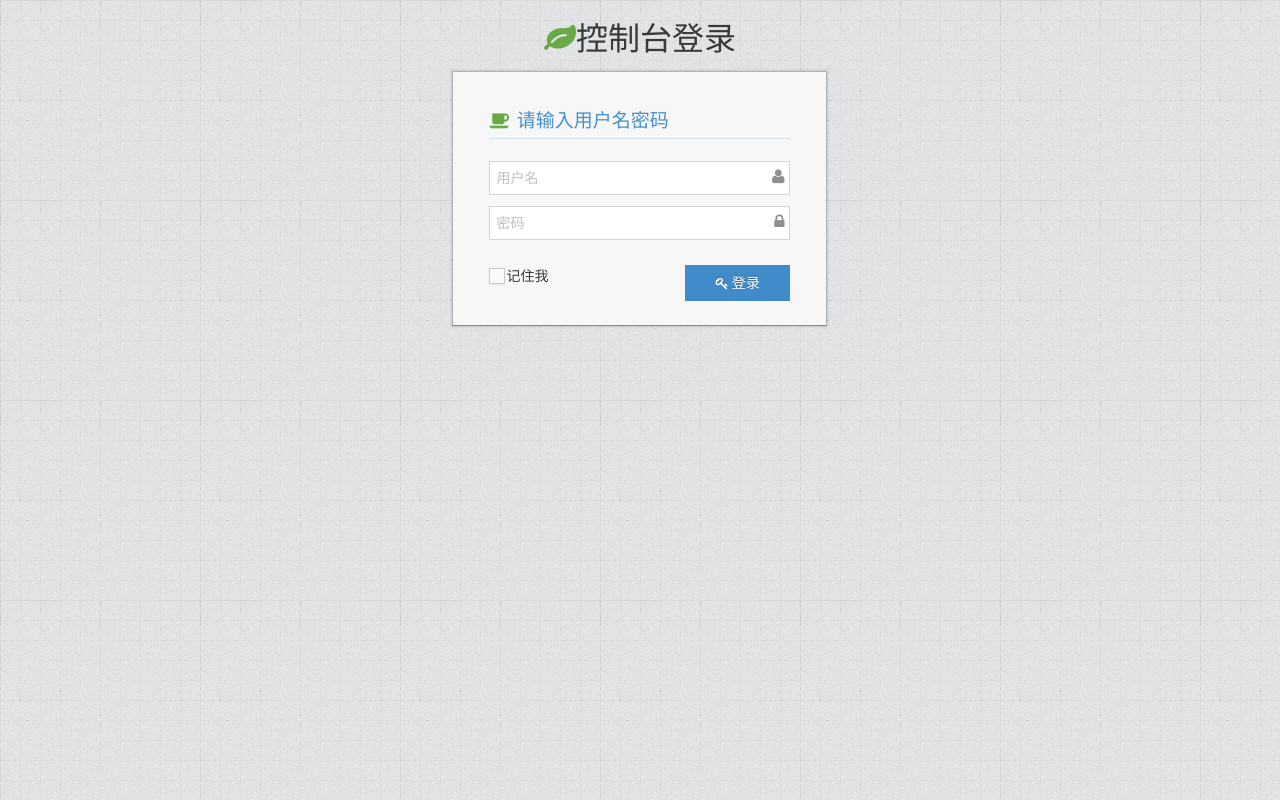
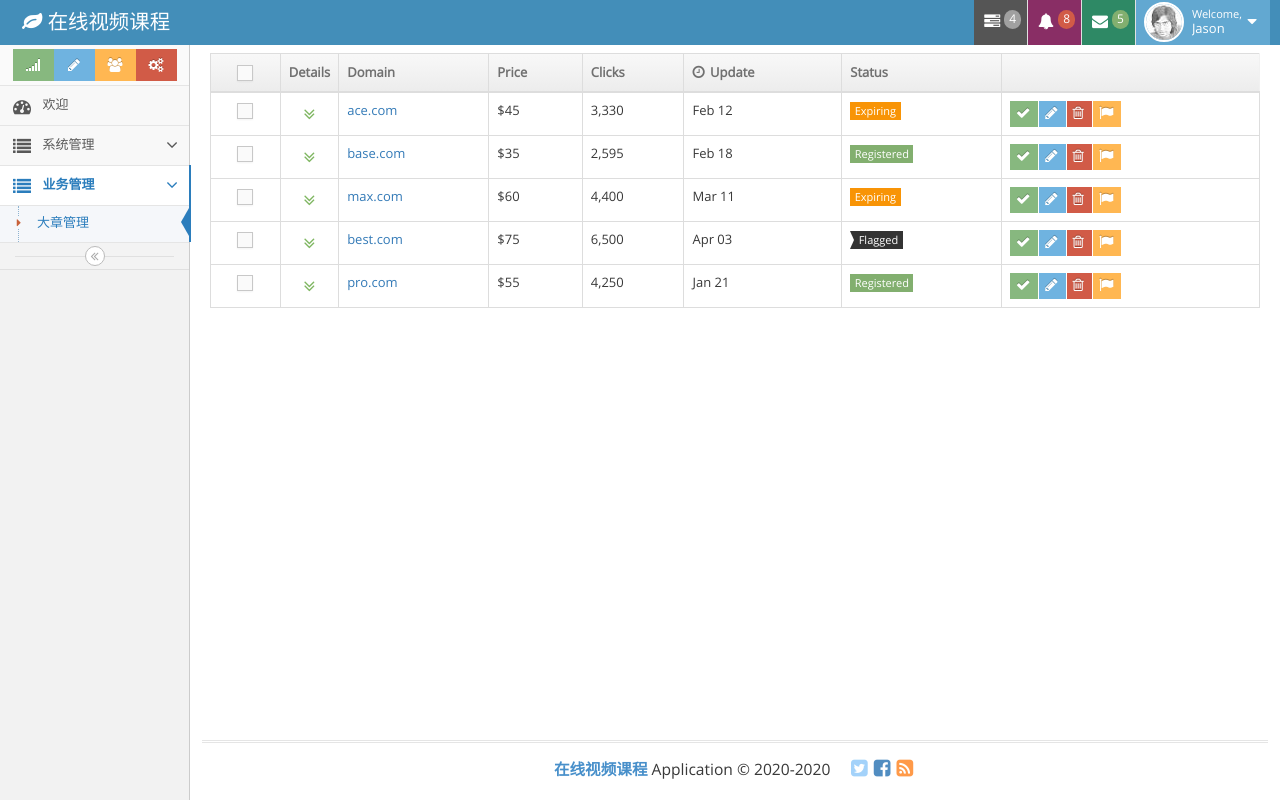
Before and after one commit to asfrank/SpringCloudCourse, a Vue app in the folder admin/: page /admin/business/chapter in a window 1280 px wide. Before the commit this address led to /login. Built offline with nearby package versions, Linux system fonts and the light colour scheme.

Commit message:
1. 点击sidebar菜单实现页面跳转并增加激活样式

```diff
--- a/admin/src/router.js
+++ b/admin/src/router.js
@@ -26,7 +26,7 @@
           path: "welcome",
           component: Welcome
       }, {
-        path: "chapter",
+        path: "business/chapter",
         component: Chapter
       }]
     }]
--- a/admin/src/views/admin.vue
+++ b/admin/src/views/admin.vue
@@ -354,17 +354,17 @@
         </div><!-- /.sidebar-shortcuts -->
 
         <ul class="nav nav-list">
-          <li class="">
-            <a href="index.html">
+          <li class="" id="welcome-sidebar">
+            <router-link to="/admin/welcome">
               <i class="menu-icon fa fa-tachometer"></i>
               <span class="menu-text"> 欢迎 </span>
-            </a>
+            </router-link>
 
             <b class="arrow"></b>
           </li>
 
 
-          <li class="active open">
+          <li class="">
             <a href="#" class="dropdown-toggle">
               <i class="menu-icon fa fa-list"></i>
               <span class="menu-text"> 系统管理 </span>
@@ -389,6 +389,28 @@
                   <i class="menu-icon fa fa-caret-right"></i>
                   权限管理
                 </a>
+
+                <b class="arrow"></b>
+              </li>
+            </ul>
+          </li>
+
+          <li class="active open">
+            <a href="#" class="dropdown-toggle">
+              <i class="menu-icon fa fa-list"></i>
+              <span class="menu-text"> 业务管理 </span>
+
+              <b class="arrow fa fa-angle-down"></b>
+            </a>
+
+            <b class="arrow"></b>
+
+            <ul class="submenu">
+              <li class="active" id="business-chapter-sidebar">
+                <router-link to="/admin/business/chapter">
+                  <i class="menu-icon fa fa-caret-right"></i>
+                  大章管理
+                </router-link>
 
                 <b class="arrow"></b>
               </li>
@@ -461,6 +483,20 @@
     methods: {
       login () {
         this.$router.push("/admin")
+      },
+
+      activeSidebar: function (id) {
+        // 兄弟菜单去掉active样式，自身增加active样式
+        $("#" + id).siblings().removeClass("active");
+        $("#" + id).siblings().find("li").removeClass("active");
+        $("#" + id).addClass("active");
+
+        // 如果有父菜单，父菜单的兄弟菜单去掉open active，父菜单增加open active
+        let parentLi = $("#" + id).parents("li");
+        if (parentLi) {
+          parentLi.siblings().removeClass("open active");
+          parentLi.addClass("open active");
+        }
       }
     }
   }
--- a/admin/src/views/admin/chapter.vue
+++ b/admin/src/views/admin/chapter.vue
@@ -971,3 +971,14 @@
         </tbody>
       </table>
 </template>
+
+<script>
+  export default {
+    name: "chapter",
+    mounted: function() {
+      this.$parent.activeSidebar("business-chapter-sidebar");
+    },
+    methods: {
+    }
+  }
+</script>
--- a/admin/src/views/admin/welcome.vue
+++ b/admin/src/views/admin/welcome.vue
@@ -3,3 +3,14 @@
     <h1>欢迎进入控制台！</h1>
   </div>
 </template>
+
+<script>
+  export default {
+    name: "welcome",
+    mounted: function() {
+      this.$parent.activeSidebar("welcome-sidebar");
+    },
+    methods: {
+    }
+  }
+</script>
```
